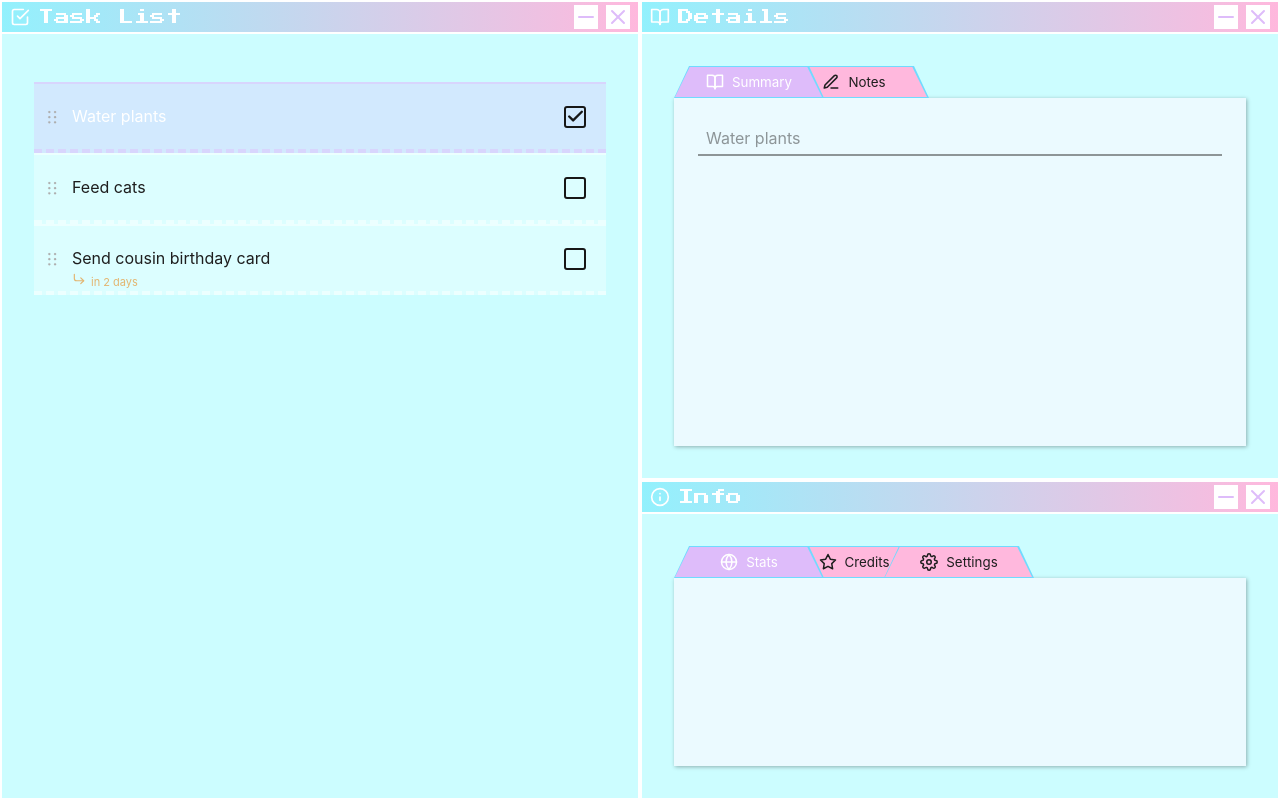
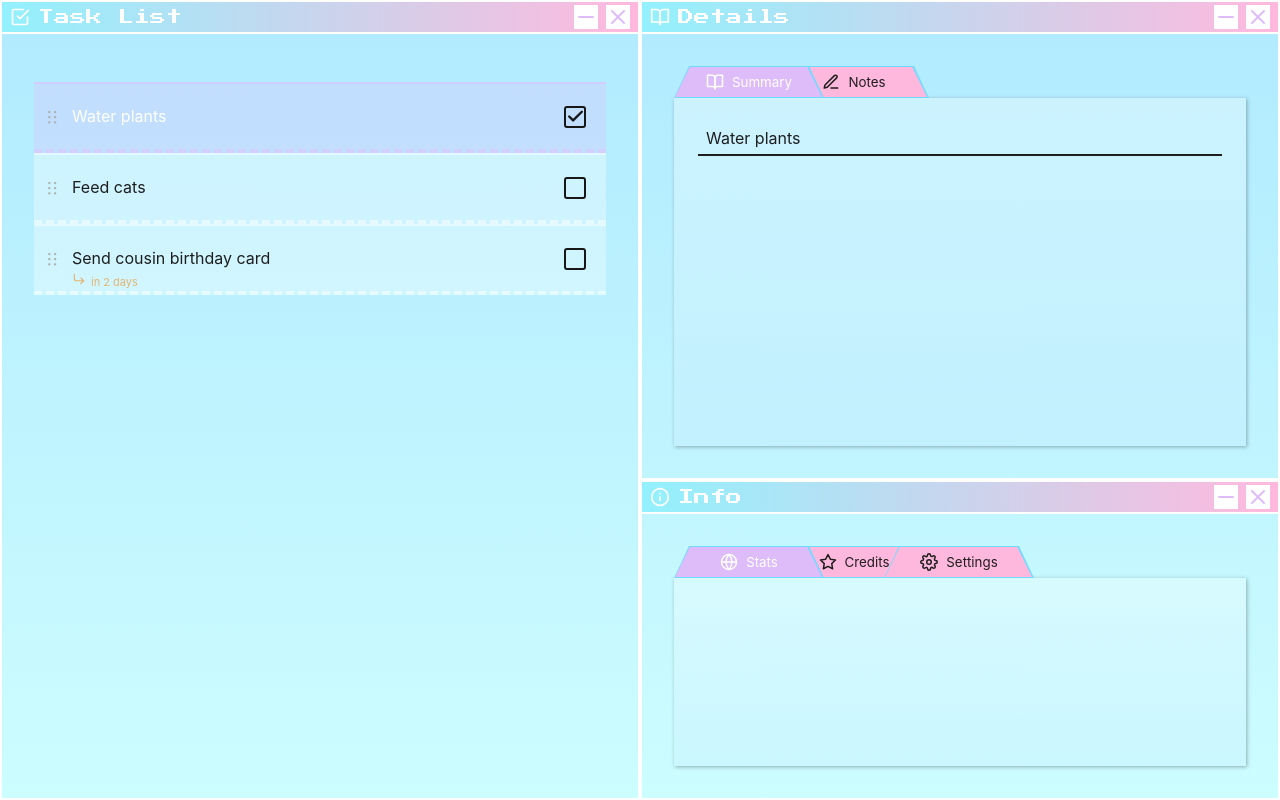
Before and after one commit to amiraine/todo, a React (Create React App) app: page / in a window 1280 px wide. Built offline with nearby package versions, Linux system fonts and the light colour scheme.

Commit message:
improve styles and add text component

```diff
--- a/src/Components/TabWindow/styled.ts
+++ b/src/Components/TabWindow/styled.ts
@@ -77,7 +77,7 @@ export const Tab = styled.button<{
 `;
 
 export const ContentWrapper = styled.section`
-  background: #ebfaff;
+  background: linear-gradient(0deg, #c9e9ff50, #ffffff50);
   max-height: 100%;
   max-width: 100%;
   box-shadow: 1px 1px 4px #00000050;
--- a/src/Details/Summary/index.tsx
+++ b/src/Details/Summary/index.tsx
@@ -7,6 +7,7 @@ import {
   IconButton,
   InfoLine,
   Input,
+  Title,
 } from "./styled";
 
 interface SummaryProps {
@@ -66,7 +67,7 @@ const Summary: React.FC<SummaryProps> = (props) => {
             </ButtonContainer>
           </>
         ) : (
-          title
+          <Title>{title}</Title>
         )}
       </InfoLine>
     </Container>
--- a/src/Details/Summary/styled.ts
+++ b/src/Details/Summary/styled.ts
@@ -5,10 +5,9 @@ export const Container = styled.div`
 `;
 export const InfoLine = styled.div`
   width: 100%;
-  padding: 4px 8px;
   box-sizing: border-box;
-  border-bottom: 2px solid #1e1e1e75;
-  color: #1e1e1e75;
+  border-bottom: 2px solid #1e1e1e;
+  color: #1e1e1e;
   display: flex;
   justify-content: space-between;
   align-items: center;
@@ -24,6 +23,14 @@ export const Input = styled.input`
   height: 100%;
   width: 100%;
   background: transparent;
+  padding: 4px 8px 0;
+  margin: 0 8px 4px 0;
+
+  background: #debcfa50;
+`;
+
+export const Title = styled.span`
+  padding: 4px 8px;
 `;
 
 export const ButtonContainer = styled.div`
--- a/src/styled.ts
+++ b/src/styled.ts
@@ -3,7 +3,7 @@ import styled from "styled-components";
 export const Container = styled.div`
   width: 100vw;
   height: 100vh;
-  background-color: #ccfdff;
+  background: linear-gradient(0deg, #ccfdff, #b1eaff);
   display: grid;
   grid-template-rows: 60% 40%;
   grid-template-columns: 50vw 50vw;
```
